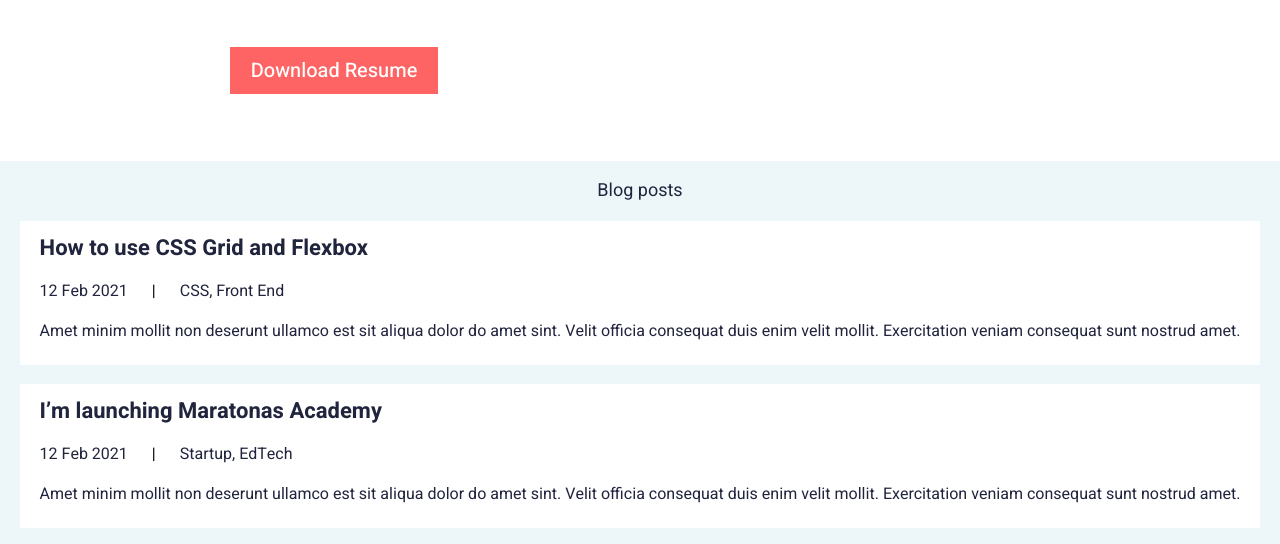
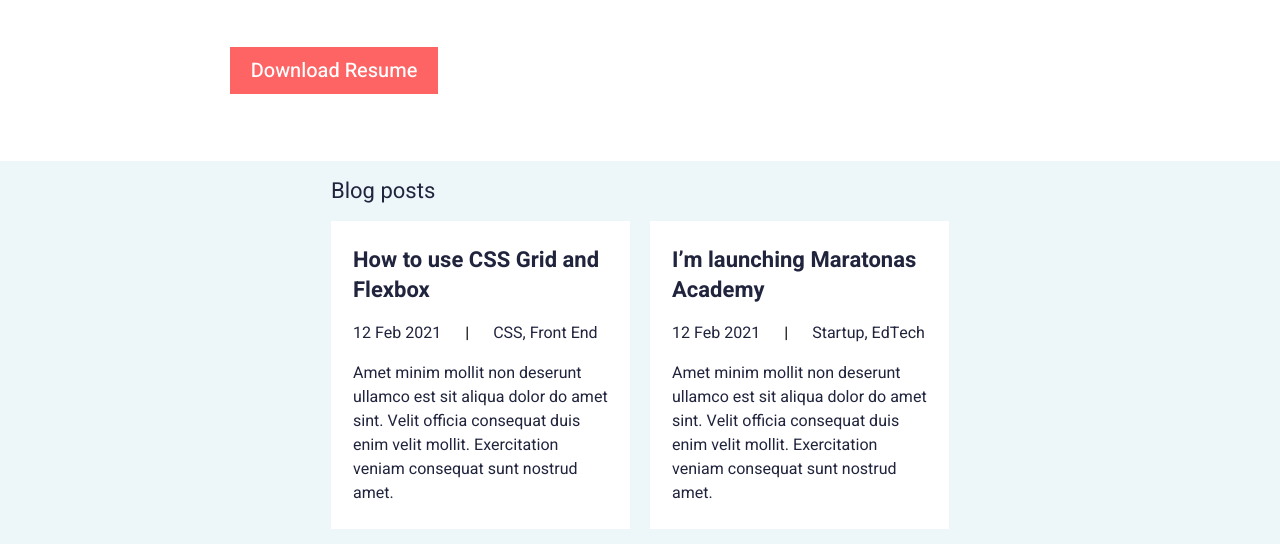
Before and after one commit to guilhermeomt/portfolio-page, a plain HTML site: page index.html in a window 1280 px wide. Shown: the part 408-952 px from the top of the page. Drawn offline with Linux system fonts and the light colour scheme.

Commit message:
feat: implement responsiviness on blog posts/cards

```diff
--- a/styles/utils/responsive.css
+++ b/styles/utils/responsive.css
@@ -49,4 +49,28 @@
     align-self: flex-start;
     margin-top: 50px;
   }
+
+  /* Blog Posts */
+  .blog-posts {
+    width: 50%;
+    min-width: 617px;
+    justify-content: center;
+    margin: 0 auto;
+  }
+
+  .blog-posts__title {
+    align-self: flex-start;
+    font-size: 22px;
+  }
+
+  .blog-posts__list {
+    display: flex;
+    flex-direction: row;
+    gap: 20px;
+  }
+
+  .post-card {
+    max-width: 360px;
+    padding: 24px 22px;
+  }
 }
```
